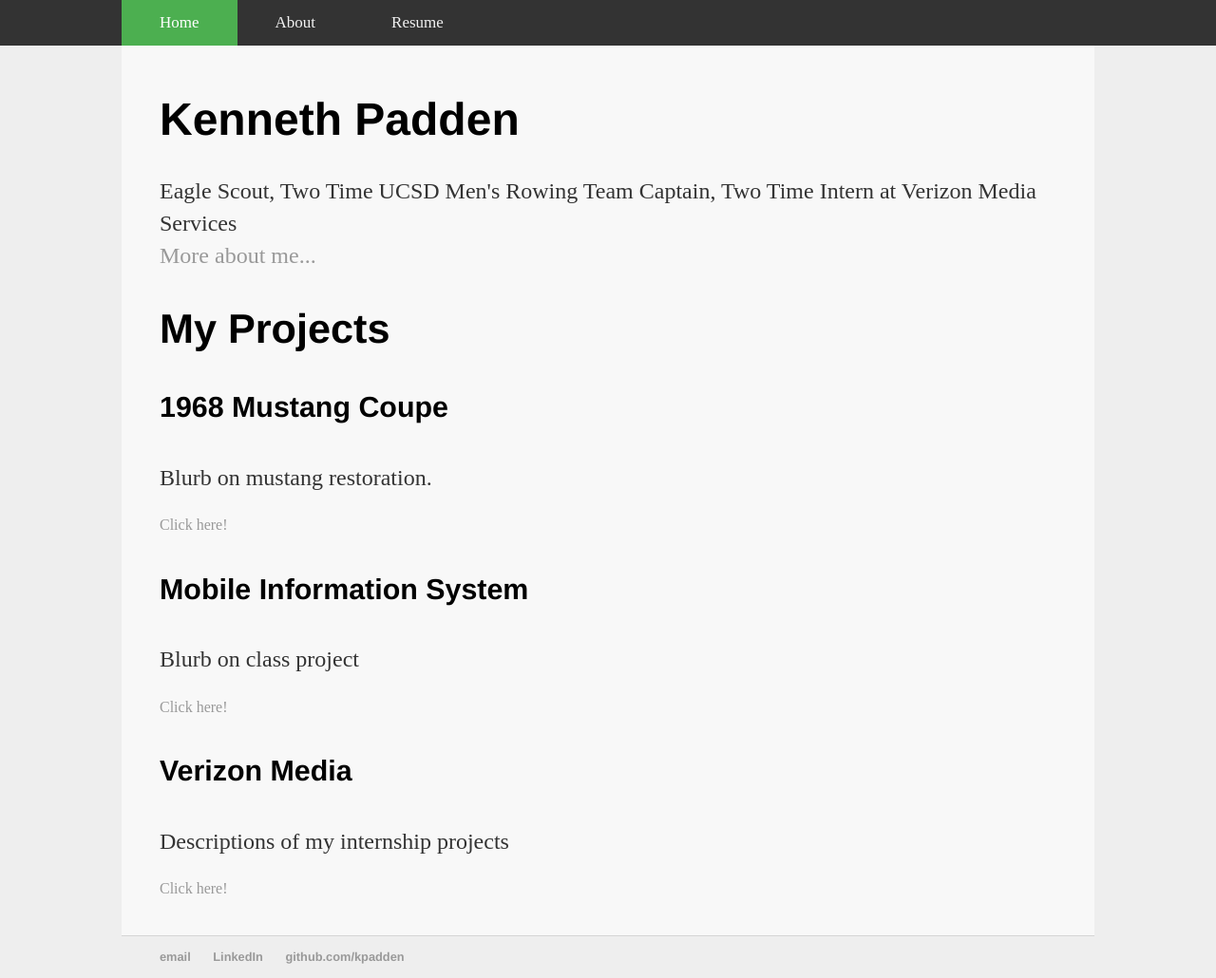
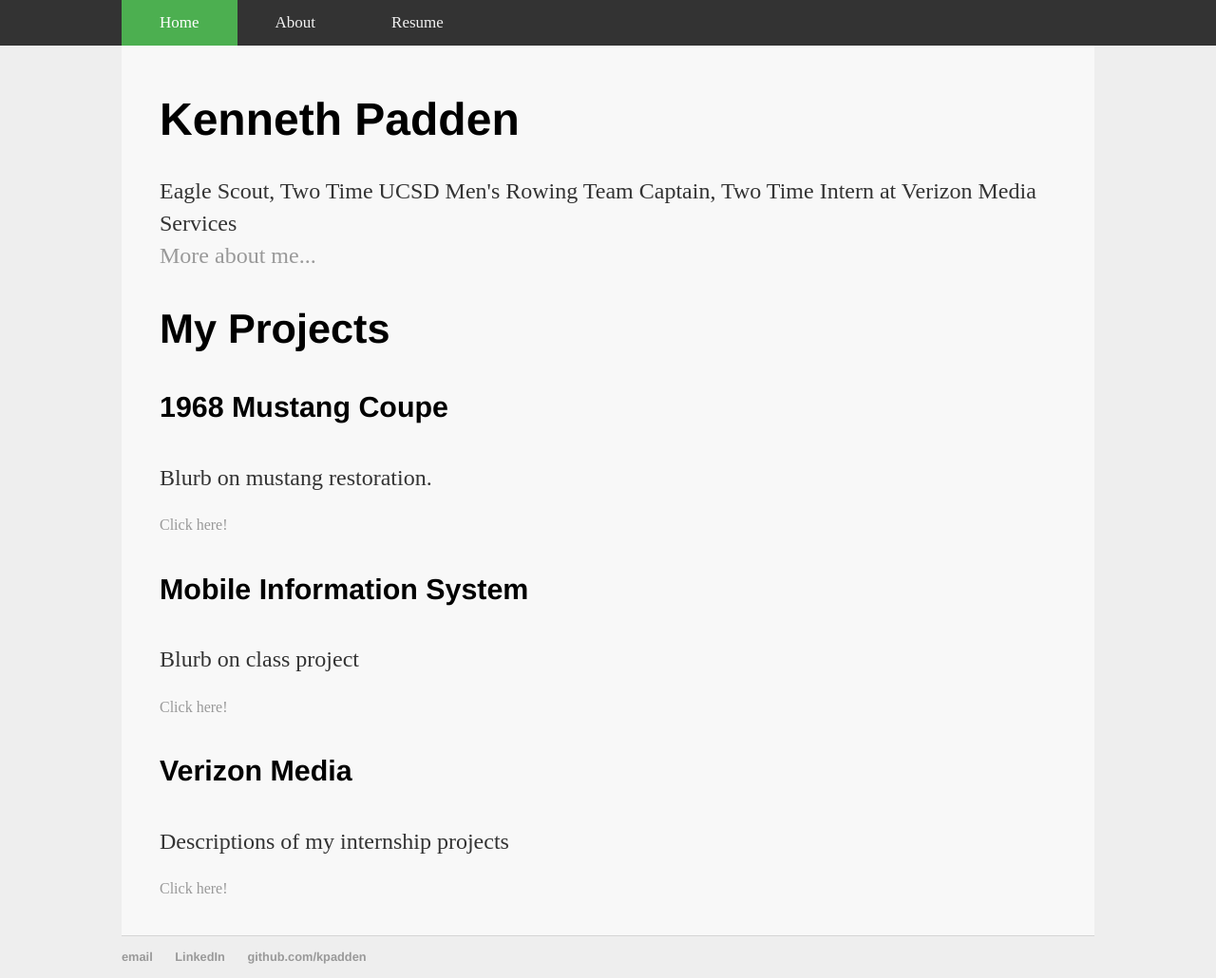
Before and after one commit to kpadden/kpadden.github.io, a Jekyll site: the page built from index.html, in a window 1280 px wide. Shown: the whole page at 95% size. Built offline with Jekyll 4.4.1, drawn with Linux system fonts in a browser that asks for light colours.

Commit message:
Update main.css

```diff
--- a/css/main.css
+++ b/css/main.css
@@ -131,7 +131,6 @@ footer ul {
     padding: 0px;
     list-style: none;
     font-weight: bold;
-    margin-inline-start: 40px;
 }
 
 footer ul li {
```
